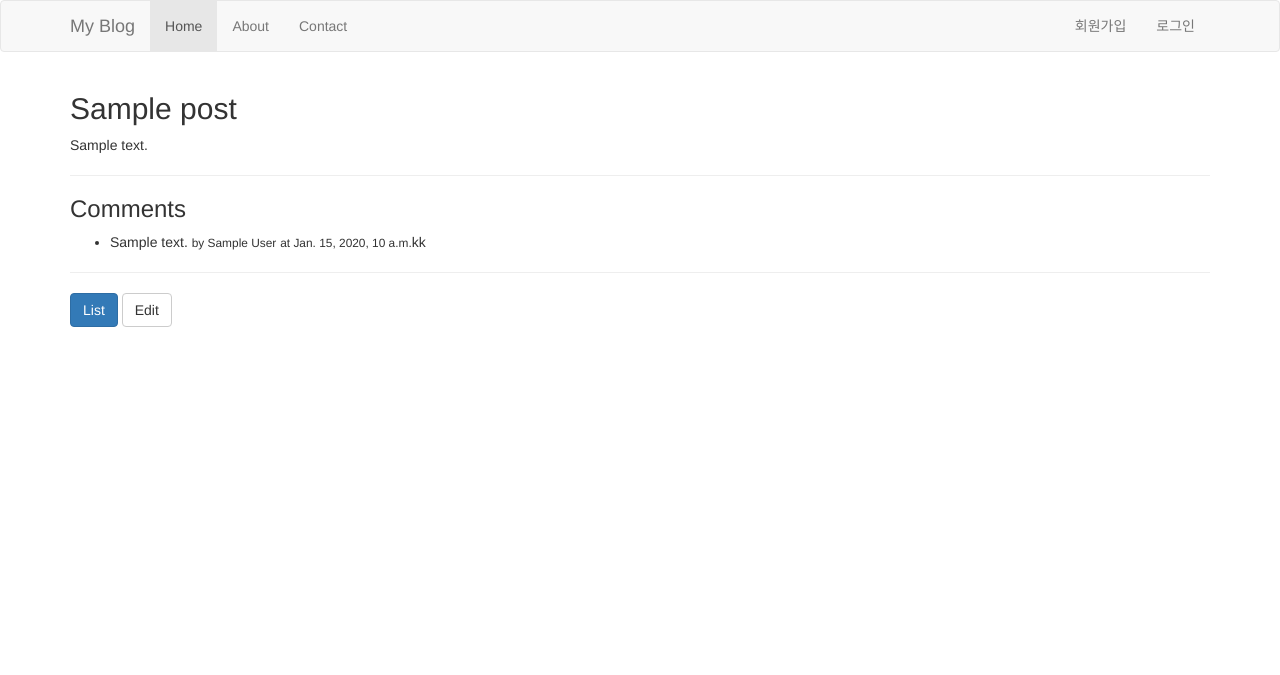
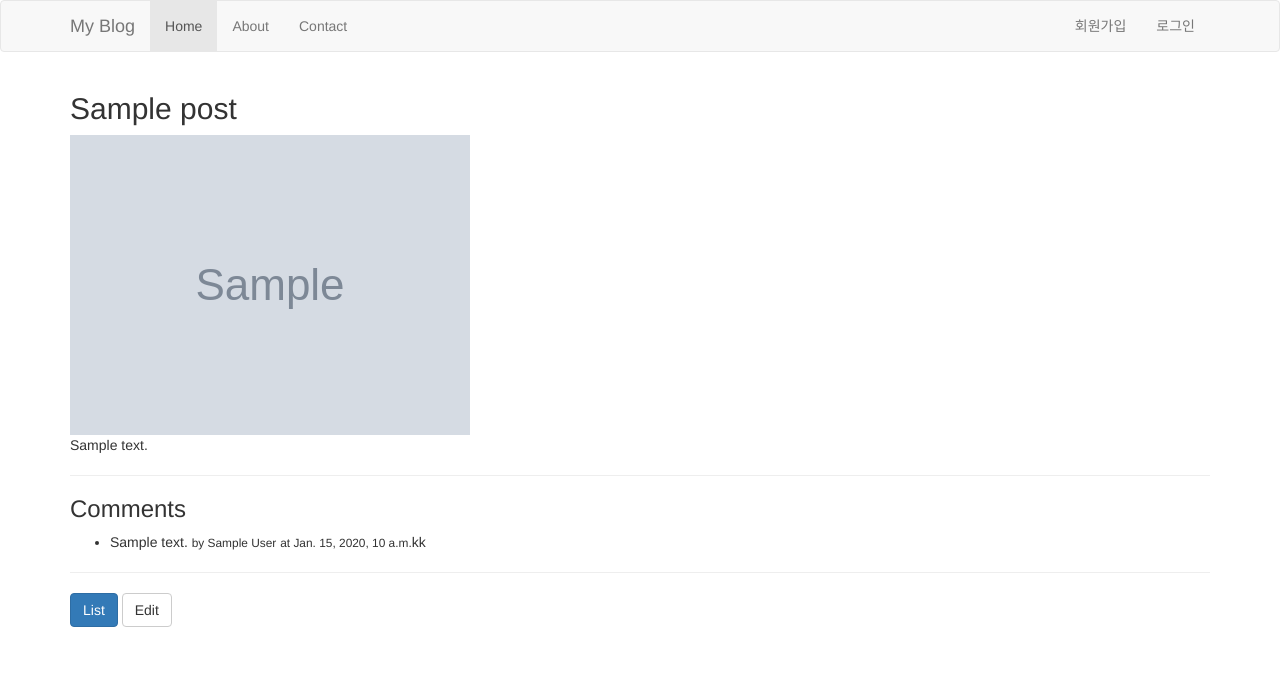
Before and after one commit to klee2017/django_practice, a Django app: page /blog/1/ in a window 1280 px wide. Shown: the top 675 px of the page. Run offline with Django 3.2, Linux system fonts and the light colour scheme; tables that the repository leaves empty hold one stand-in row (values such as "Sample post"); grey boxes marked "Sample" are stand-in pictures; parts of the project's set-up code (start-up, migrations or seed data) failed here and were passed over; some libraries are stand-ins or nearby versions.

Commit message:
blog/post_detail.html 템플릿에 photo img 노출

```diff
--- a/play_with_django/blog/templates/blog/post_detail.html
+++ b/play_with_django/blog/templates/blog/post_detail.html
@@ -9,6 +9,11 @@
         <div class="row">
             <div class="col-sm-12">
                 <h2>{{ post.title }}</h2>
+
+                <!--{# <img src="/media/{{ post.photo }}" alt="" style="max-width: 100%;"> #} 참고-->
+                {% if post.photo %}
+                    <img src="{{ post.photo.url }}" alt="" style="max-width: 100%;">
+                {% endif %}
 
                 {{ post.content|linebreaks }}
 
```
